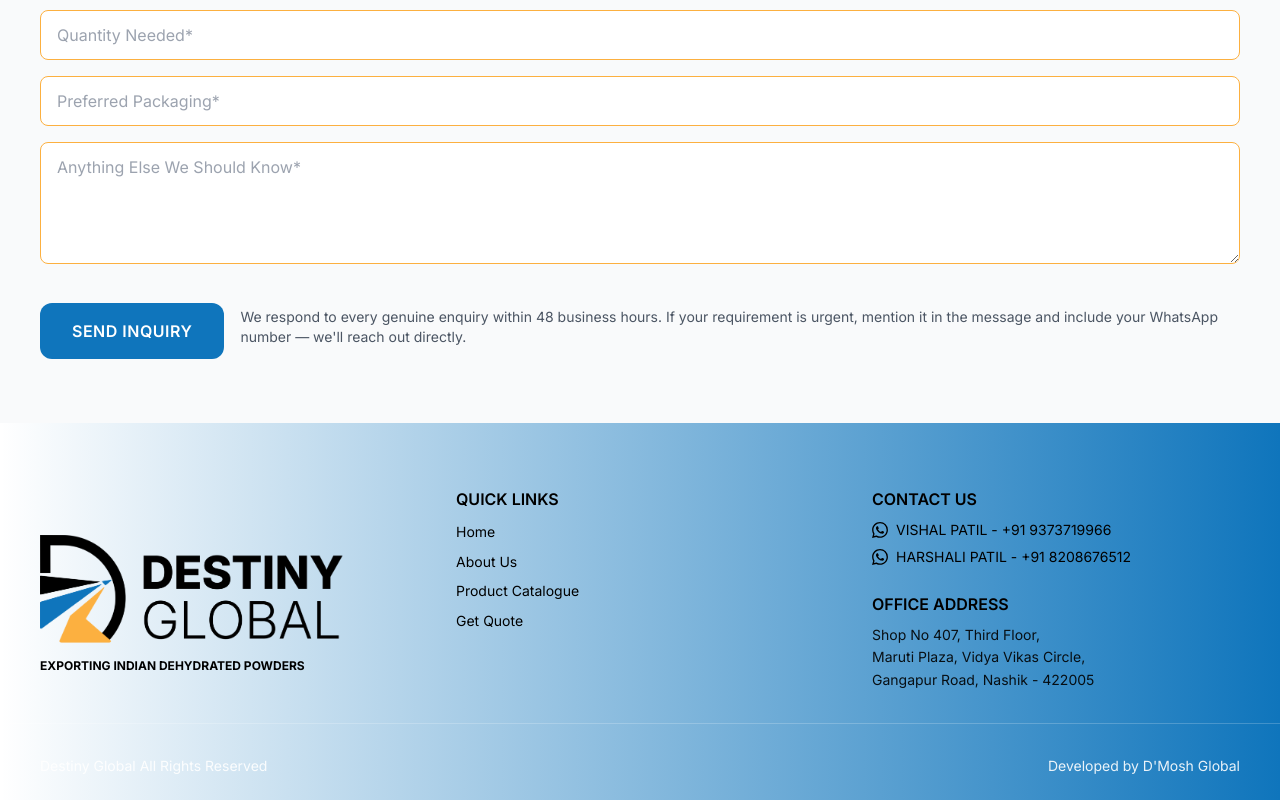
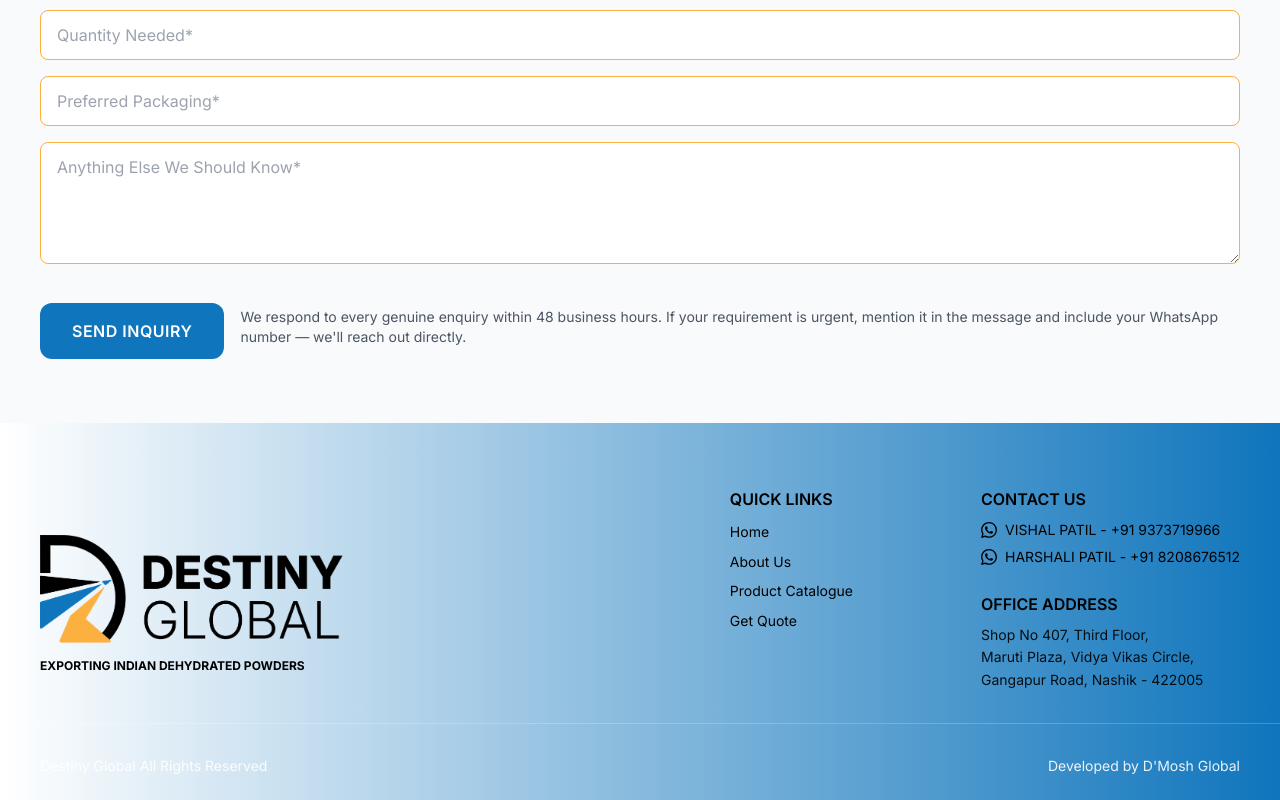
Before and after one commit to RaghavSobti37/destiny-global, a Next.js app: page /contact in a window 1280 px wide. Shown: the part 818-1618 px from the top of the page. Built offline with nearby package versions, Linux system fonts and the light colour scheme.

Commit message:
fix: Footer layout and spacing refinements

```diff
--- a/components/ui/Footer.js
+++ b/components/ui/Footer.js
@@ -15,9 +15,9 @@ export default function Footer() {
       }}
     >
       <div className="container-custom pb-8">
-        <div className="grid grid-cols-1 md:grid-cols-3 gap-8 md:gap-12 items-start"> {/* Changed items-center to items-start */}
+        <div className="grid grid-cols-1 md:grid-cols-[auto_1fr_auto] gap-8 md:gap-32 items-start"> {/* Reduced gap from 12 to 8 */}
           {/* Column 1: Logo & Branding */}
-          <div className="flex flex-col pt-8 md:pt-12"> {/* Added padding to move logo down */}
+          <div className="flex flex-col pt-8 md:pt-12">
             <div className="mb-4">
               <Image
                 src="/logo-text.png"
@@ -30,10 +30,10 @@ export default function Footer() {
             </div>
           </div>
 
-          {/* Column 2: Quick Links (Moved from Column 3) */}
-          <div className="flex flex-col">
+          {/* Column 2: Quick Links */}
+          <div className="flex flex-col md:justify-self-end"> {/* Changed from center to end to reduce space to the right */}
             <div className="text-left">
-              <h3 className="heading-sm text-black mb-2 font-extrabold text-sm md:text-base">Quick Links</h3> {/* Reduced mb-4 to mb-2 */}
+              <h3 className="heading-sm text-black mb-2 font-extrabold text-sm md:text-base">Quick Links</h3>
               <ul className="space-y-1">
                 <li><a href="/" className="footer-link body-small transition text-sm">Home</a></li>
                 <li><a href="/about" className="footer-link body-small transition text-sm">About Us</a></li>
@@ -43,7 +43,7 @@ export default function Footer() {
             </div>
           </div>
 
-          {/* Column 3: Contact & Address (Moved from Column 2) */}
+          {/* Column 3: Contact & Address */}
           <div className="grid grid-cols-1 gap-6">
             {/* Contact Details */}
             <div>
```
